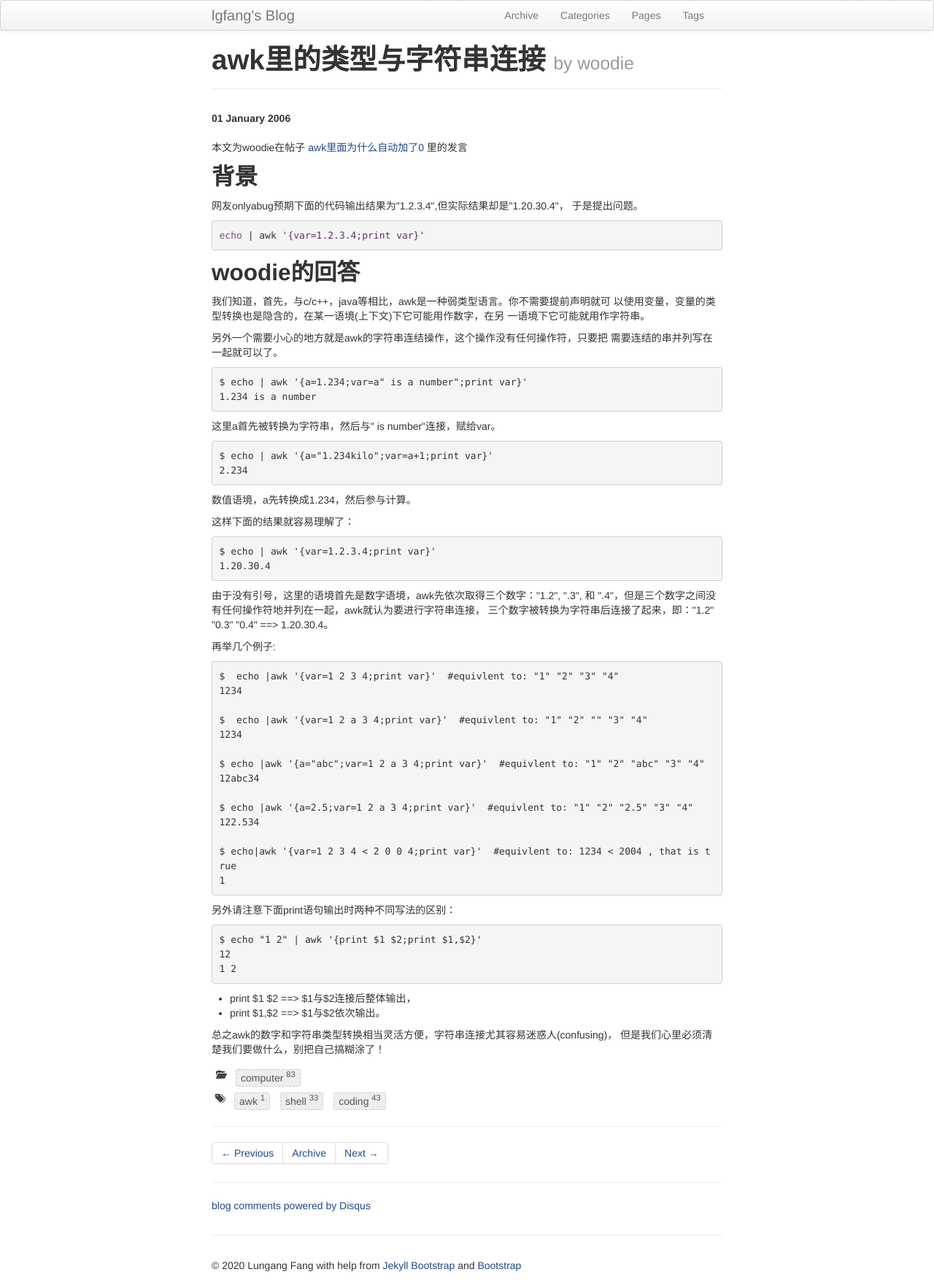
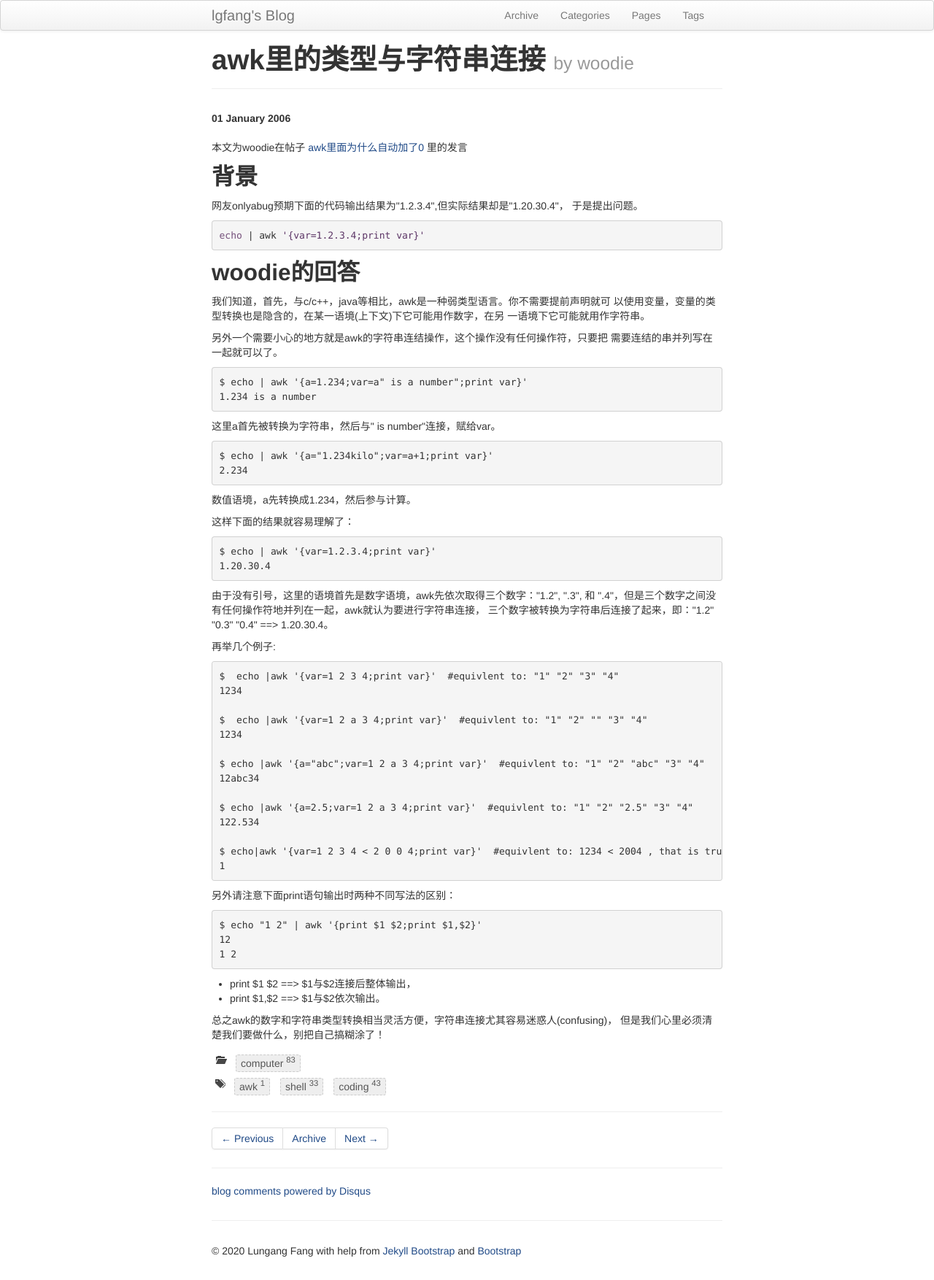
Before and after one commit to lgfang/lgfang.github.io, a Jekyll site: the page built from _posts/2006-01-01-awk-type-convert.html, in a window 1280 px wide. Shown: the whole page at 73% size. Built offline with Jekyll 4.4.1, drawn with Linux system fonts in a browser that asks for light colours; comment, search, counter and statistics services are not loaded.

Commit message:
add "base-blg.css" so src blocks in blogs better: scroll horizontally & no wrap

```diff
--- a/_includes/themes/twitter/default.html
+++ b/_includes/themes/twitter/default.html
@@ -17,6 +17,7 @@
     <!-- Le styles -->
     <link href="{{ ASSET_PATH }}/bootstrap/css/bootstrap.2.2.2.min.css" rel="stylesheet">
     <link href="{{ ASSET_PATH }}/css/style.css?body=1" rel="stylesheet" type="text/css" media="all">
+    <link href="{{ BASE_PATH }}/mynotes/cssjs/base-blg.css" rel="stylesheet" type="text/css" media="all">
     <link href="{{ BASE_PATH }}/mynotes/cssjs/tango.css" rel="stylesheet" type="text/css" media="all">
 
     <!-- Le fav and touch icons -->
--- /dev/null
+++ b/mynotes/cssjs/base-blg.css
@@ -0,0 +1,7 @@
+/* Not using "base.css" to avoid overwriting some theme related settings */
+.src, .example {
+    font-family: consolas, Monaco, "Lucida Console", "Courier New", Courier, monospace;
+    overflow: auto;
+    white-space: pre;
+    word-wrap: normal; /* Make Safari honor "white-space:pre" */
+}
```
